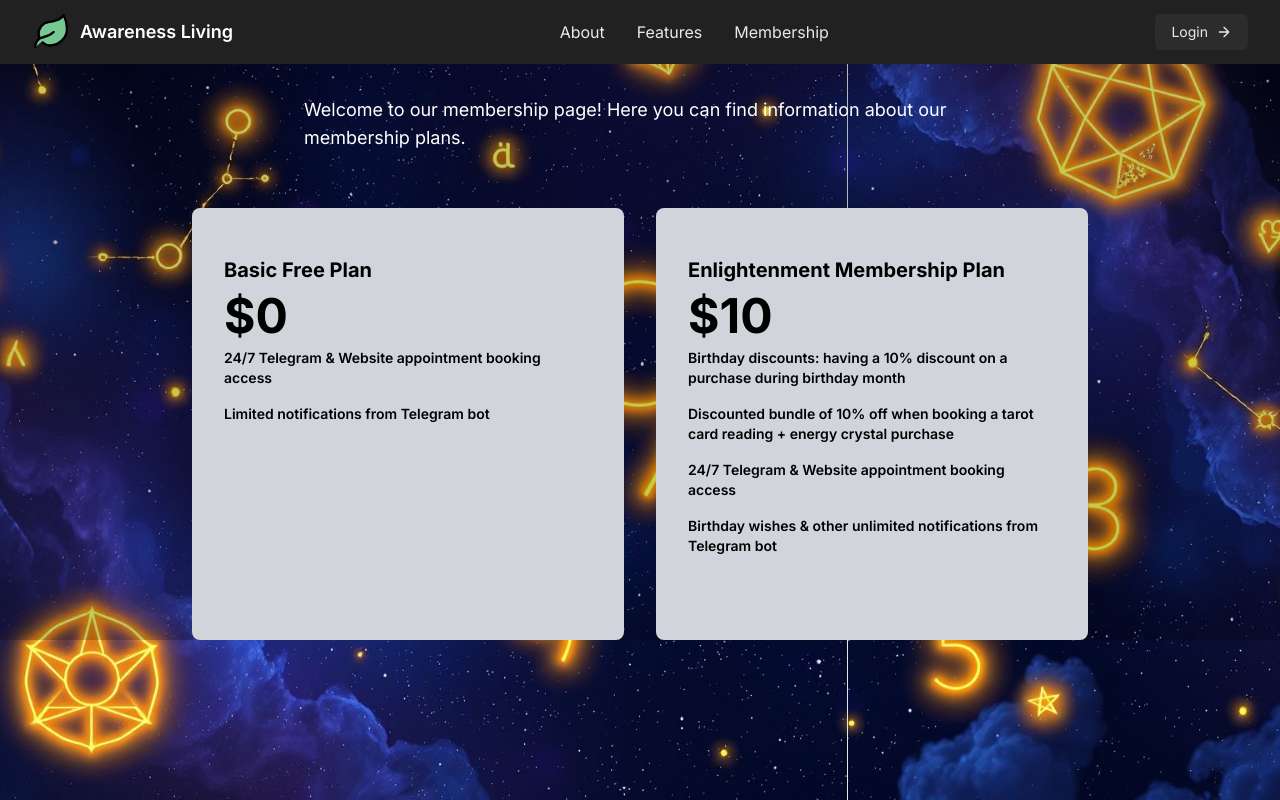
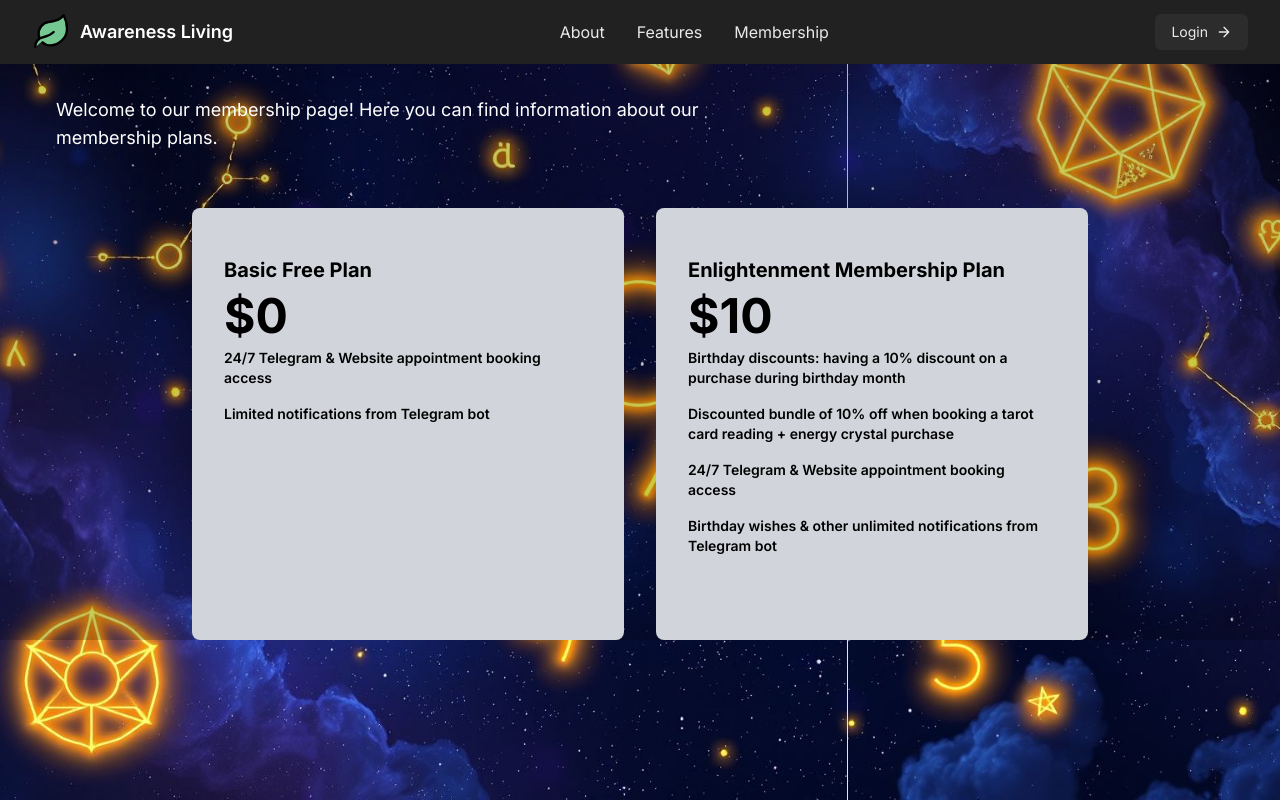
Before and after one commit to SamuelkohP04/React-Shop, a Next.js app: page /membership in a window 1280 px wide. Built offline with nearby package versions, Linux system fonts and the light colour scheme.

Commit message:
refactor: organising code indentation and structure

```diff
--- a/src/app/membership/page.tsx
+++ b/src/app/membership/page.tsx
@@ -7,19 +7,21 @@ export default function MembershipPage() {
     {
       title: "Basic Free Plan",
       price: "$0",
-      description:[
-        "24/7 Telegram & Website appointment booking access" ,
-        "Limited notifications from Telegram bot"]
+      description: [
+        "24/7 Telegram & Website appointment booking access",
+        "Limited notifications from Telegram bot",
+      ],
       //image: "/LandingPage/BasicPlan.jpg", // Replace with actual image path
     },
     {
       title: "Enlightenment Membership Plan",
       price: "$10",
-      description:
-        ["Birthday discounts: having a 10% discount on a purchase during birthday month" ,
-        "Discounted bundle of 10% off when booking a tarot card reading + energy crystal purchase" ,
-        "24/7 Telegram & Website appointment booking access" ,
-        "Birthday wishes & other unlimited notifications from Telegram bot"],
+      description: [
+        "Birthday discounts: having a 10% discount on a purchase during birthday month",
+        "Discounted bundle of 10% off when booking a tarot card reading + energy crystal purchase",
+        "24/7 Telegram & Website appointment booking access",
+        "Birthday wishes & other unlimited notifications from Telegram bot",
+      ],
       //image: "/LandingPage/PremiumPlan.jpg", // Replace with actual image path
     },
   ];
@@ -35,7 +37,10 @@ export default function MembershipPage() {
       <div>
         <Navbar />
         <h1 className="text-4xl font-bold text-white mb-8">Membership</h1>
-        <p className="text-lg text-white m-14 max-w-2xl mx-auto">
+        <p className="text-base sm:text-lg text-white m-4 sm:m-8 md:m-14
+        max-w-sm sm:max-w-md md:max-w-2xl
+
+        mx-auto">
           Welcome to our membership page! Here you can find information about
           our membership plans.
         </p>
@@ -53,12 +58,13 @@ export default function MembershipPage() {
                 <p className="mt-2 text-black text-5xl font-bold">
                   {plan.price}
                 </p>
-                <ul className="mt-2 text-black text-sm space-y-4">{plan.description.map((point, index) => (
-                  <li key={index} className="block text-black list-disc ">
-                    {point}
-                  </li>
-                ))}</ul>
-
+                <ul className="mt-2 text-black text-sm space-y-4">
+                  {plan.description.map((point, index) => (
+                    <li key={index} className="block text-black list-disc ">
+                      {point}
+                    </li>
+                  ))}
+                </ul>
               </div>
             </div>
           ))}
```
